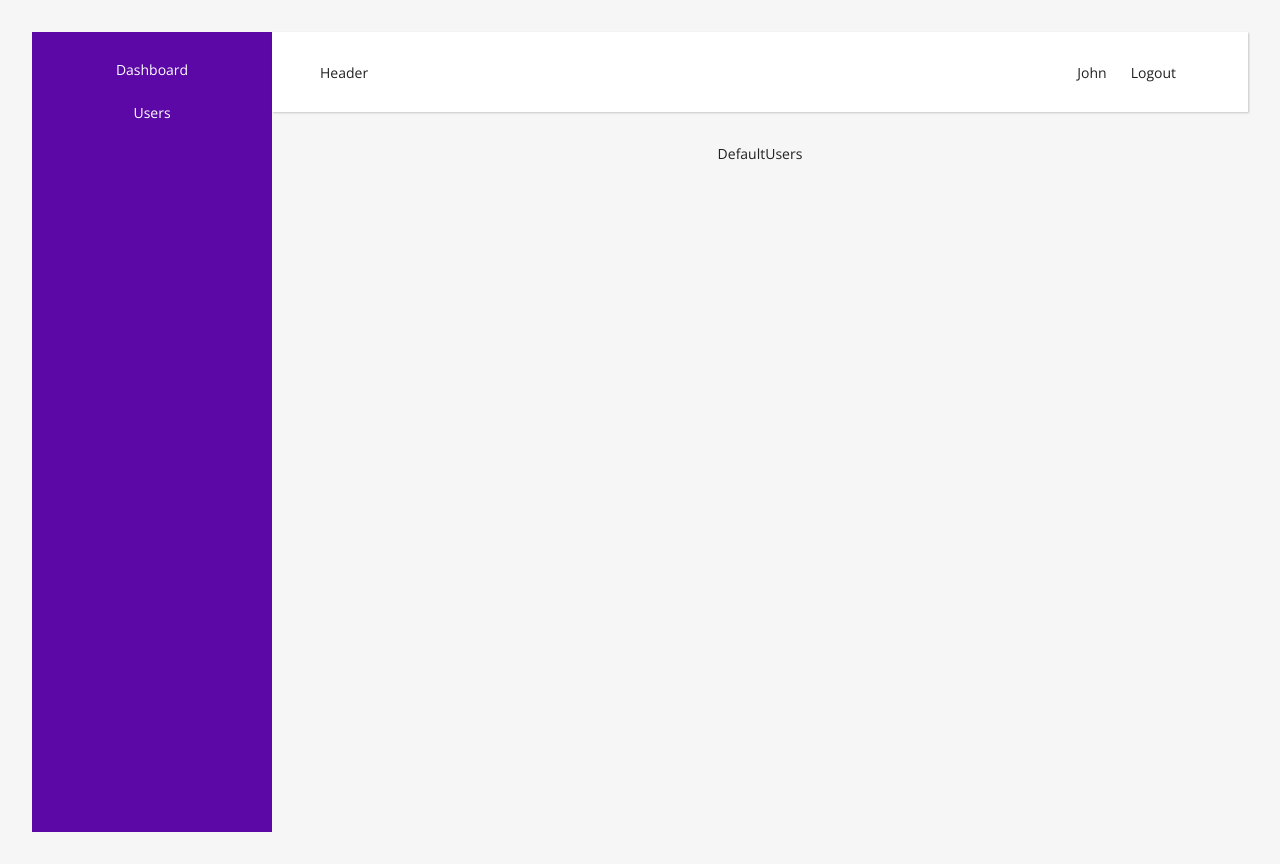
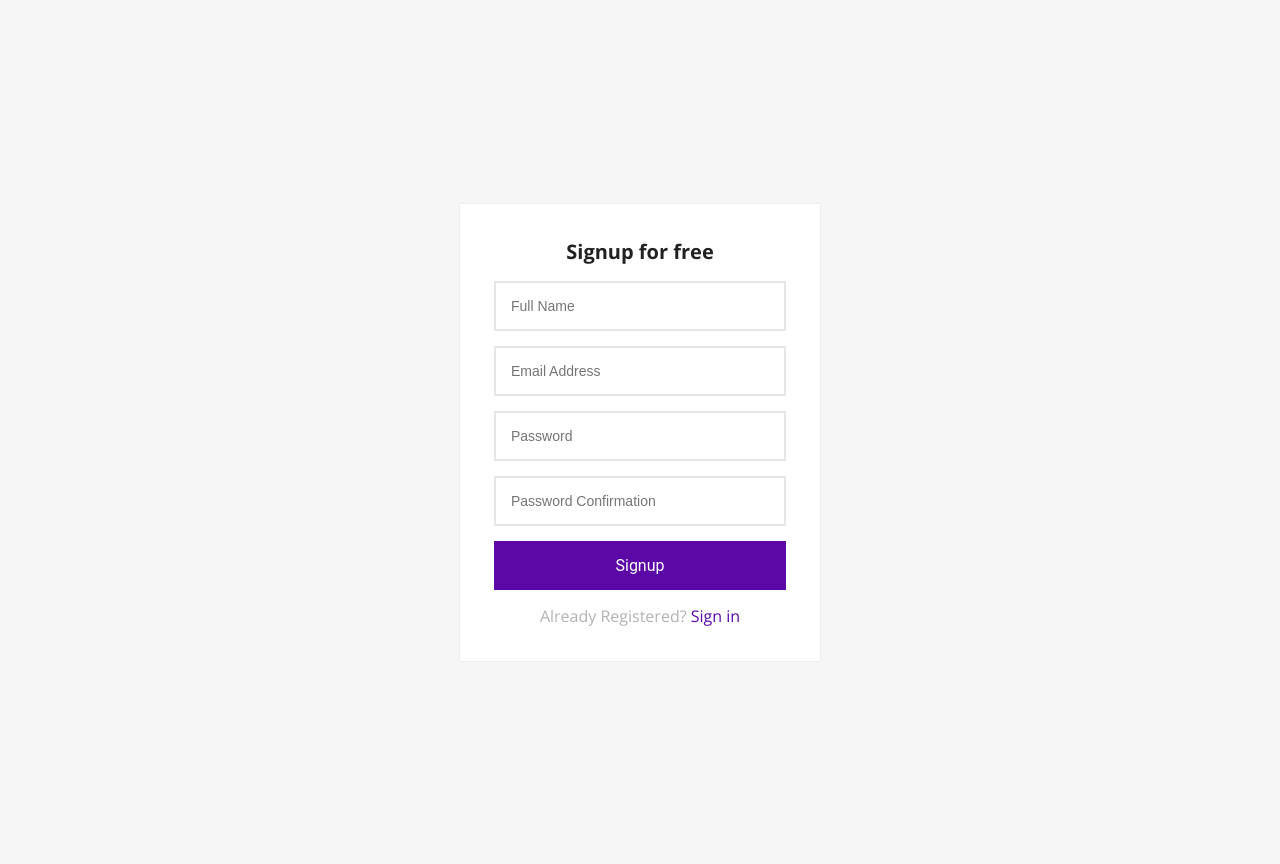
Before and after one commit to Karuna053/fullstack-laravel-react-3, a React (Vite) app in the folder react/: page /signup in a window 1280 px wide. Before the commit this address led to /users. Built offline with nearby package versions, Linux system fonts and the light colour scheme.

Commit message:
Basic register page

```diff
--- a/react/src/contexts/ContextProvider.tsx
+++ b/react/src/contexts/ContextProvider.tsx
@@ -12,7 +12,7 @@
     name: 'John'
   });
   // const [token, _setToken] = useState(localStorage.getItem('ACCESS_TOKEN'));
-  const [token, _setToken] = useState(123);
+  const [token, _setToken] = useState(null);
 
   const setToken = (token) => {
     _setToken(token)
--- a/react/src/views/Login.tsx
+++ b/react/src/views/Login.tsx
@@ -12,6 +12,9 @@
       <div className="login-signup-form animated fadeInDown">
         <div className="form">
           <form onSubmit={onSubmit}>
+            <h1 className="title">
+              Login into your account
+            </h1>
             <input type="email" placeholder="Email"/>
             <input type="password" placeholder="Password"/>
             <button className="btn btn-block">Login</button>
@@ -21,7 +24,6 @@
           </form>
         </div>
       </div>
-      Login
     </>
   )
 }
--- a/react/src/views/Signup.tsx
+++ b/react/src/views/Signup.tsx
@@ -1,9 +1,31 @@
 import './../App.css'
+import {Link} from "react-router-dom"
 
 export default function Signup() {
+
+  const onSubmit = (ev) => {
+    ev.preventDefault()
+  }
+
   return (
     <>
-      Signup
+    <div className="login-signup-form animated fadeInDown">
+      <div className="form">
+        <form onSubmit={onSubmit}>
+          <h1 className="title">
+            Signup for free
+          </h1>
+          <input type="name" placeholder="Full Name"/>
+          <input type="email" placeholder="Email Address"/>
+          <input type="password" placeholder="Password"/>
+          <input type="password" placeholder="Password Confirmation"/>
+          <button className="btn btn-block">Signup</button>
+          <p className="message">
+            Already Registered? <Link to="/login">Sign in</Link>
+          </p>
+        </form>
+      </div>
+    </div>
     </>
   )
 }
```
